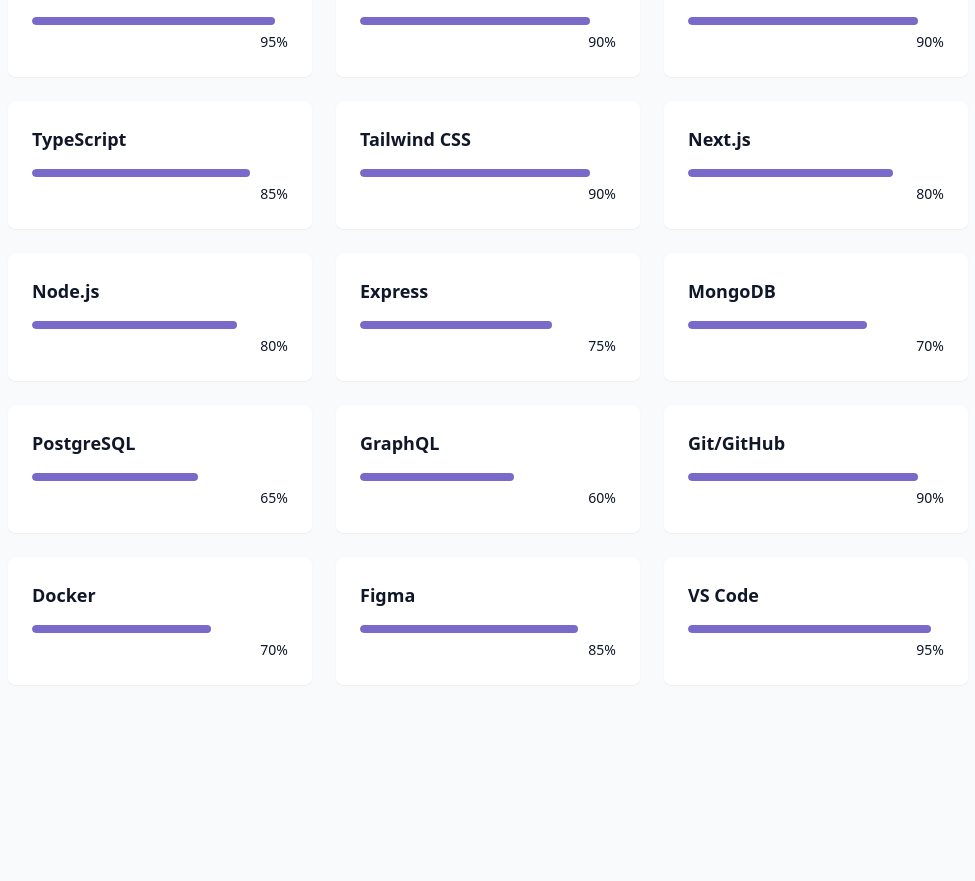
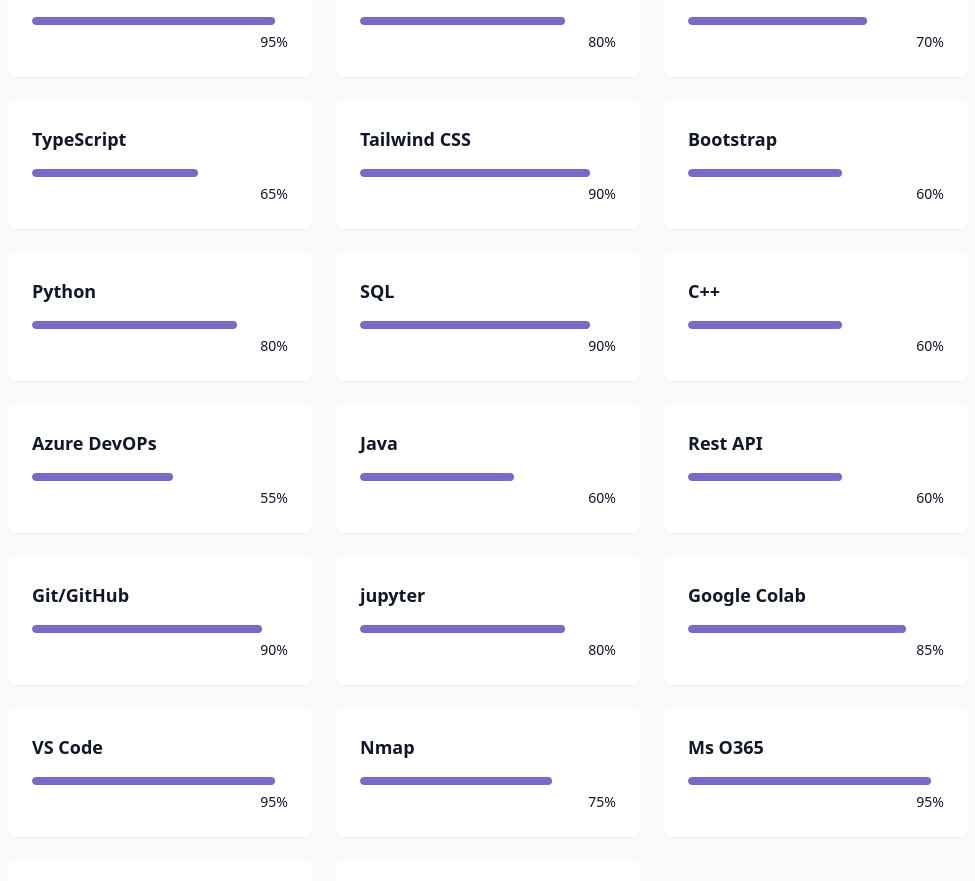
Before and after one commit to Om13884/my-portfolio, a React (Vite) app: page / in a window 1280 px wide. Shown: the part 1901-2782 px from the top of the page, without its empty margins (152-1127 px from the left). Built offline with nearby package versions, Linux system fonts and the light colour scheme.

Commit message:
Update SkillsSection.jsx

```diff
--- a/src/components/SkillsSection.jsx
+++ b/src/components/SkillsSection.jsx
@@ -4,24 +4,29 @@
 const skills = [
   // Frontend
   { name: "HTML/CSS", level: 95, category: "frontend" },
-  { name: "JavaScript", level: 90, category: "frontend" },
-  { name: "React", level: 90, category: "frontend" },
-  { name: "TypeScript", level: 85, category: "frontend" },
+  { name: "JavaScript", level: 80, category: "frontend" },
+  { name: "React", level: 70, category: "frontend" },
+  { name: "TypeScript", level: 65, category: "frontend" },
   { name: "Tailwind CSS", level: 90, category: "frontend" },
-  { name: "Next.js", level: 80, category: "frontend" },
+  { name: "Bootstrap", level: 60, category: "frontend" },
 
   // Backend
-  { name: "Node.js", level: 80, category: "backend" },
-  { name: "Express", level: 75, category: "backend" },
-  { name: "MongoDB", level: 70, category: "backend" },
-  { name: "PostgreSQL", level: 65, category: "backend" },
-  { name: "GraphQL", level: 60, category: "backend" },
+  { name: "Python", level: 80, category: "backend" },
+  { name: "SQL", level: 90, category: "backend" },
+  { name: "C++", level: 60, category: "backend" },
+  { name: "Azure DevOPs", level: 55, category: "backend" },
+  { name: "Java", level: 60, category: "backend" },
+  { name: "Rest API", level: 60, category: "backend" },
 
   // Tools
   { name: "Git/GitHub", level: 90, category: "tools" },
-  { name: "Docker", level: 70, category: "tools" },
-  { name: "Figma", level: 85, category: "tools" },
+  { name: "jupyter", level: 80, category: "tools" },
+  { name: "Google Colab", level: 85, category: "tools" },
   { name: "VS Code", level: 95, category: "tools" },
+  { name: "Nmap", level: 75, category: "tools" },
+  { name: "Ms O365", level: 95, category: "tools" },
+  { name: "Adobe Analytics", level: 55, category: "tools" },
+  { name: "Canva", level: 95, category: "tools" },
 ];
 
 const categories = ["all", "frontend", "backend", "tools"];
```
